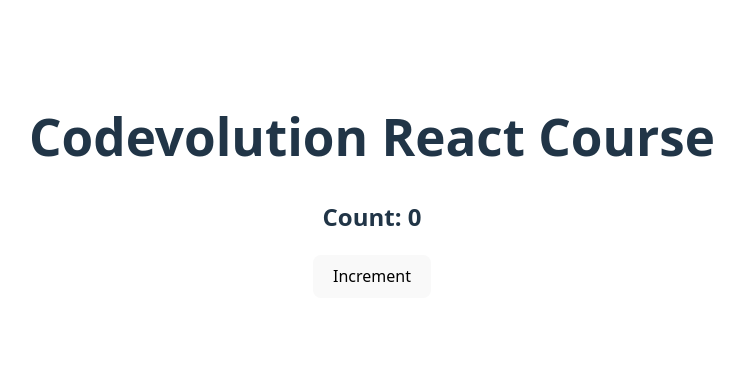
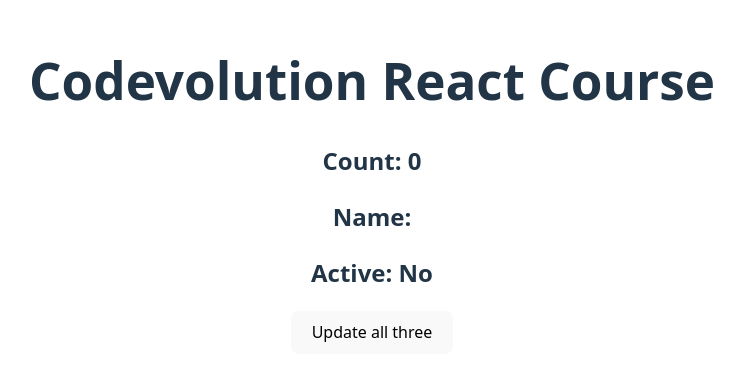
Before and after one commit to Miko-29/react-essentials, a React app in the folder state-demo/: page / in a window 1280 px wide. Shown: the part 214-590 px from the top of the page, without its empty margins (268-1012 px from the left). Built offline with nearby package versions, Linux system fonts and the light colour scheme; the HTML template or start-up script is replaced by a standard one.

Commit message:
batching states

```diff
--- a/state-demo/src/App.jsx
+++ b/state-demo/src/App.jsx
@@ -7,6 +7,7 @@
 import { UserDashboard } from './UserDashboard'
 import { SimpleCounter } from './SimpleCounter'
 import { PrevStateCounter } from './PrevStateCounter'
+import { BatchingCounter } from './BatchingCounter'
 
 function App() {
   return (
@@ -18,7 +19,8 @@
       <UserDashboard isPremium={true}/> */}
 
       {/* <SimpleCounter/> */}
-      <PrevStateCounter />
+      {/* <PrevStateCounter /> */}
+      <BatchingCounter />
     </>
   )
 }
--- /dev/null
+++ b/state-demo/src/BatchingCounter.jsx
@@ -0,0 +1,34 @@
+import { useState } from "react";
+
+export const BatchingCounter = () => {
+    const [count, setCount] = useState(0);
+    const [name, setName] = useState("");
+    const [isActive, setIsActive] = useState(false);
+
+    console.log("Render phase: Component rendering");
+
+    const handleClick = () => {
+        setCount((prev) => {
+            return prev + 1
+        });
+
+        setCount((prev) => {
+            return prev + 5;
+        });
+
+        setCount((prev) => {
+            return prev + 10;
+        });
+
+        setName("Updated");
+
+        setIsActive(true);
+    }
+
+    return <div>
+        <h2>Count: {count}</h2>
+        <h2>Name: {name}</h2>
+        <h2>Active: {isActive ? "Yes" : "No"}</h2>
+        <button onClick={handleClick}>Update all three</button>
+    </div>
+}
```
